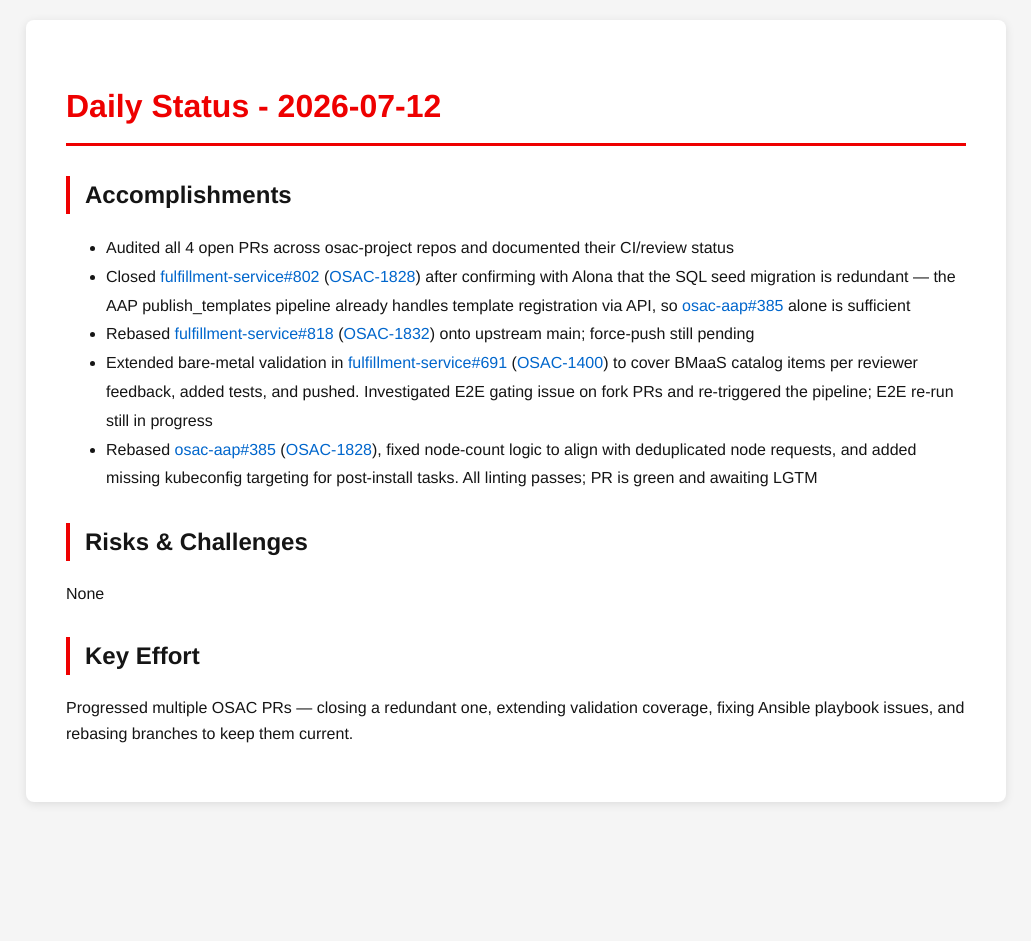
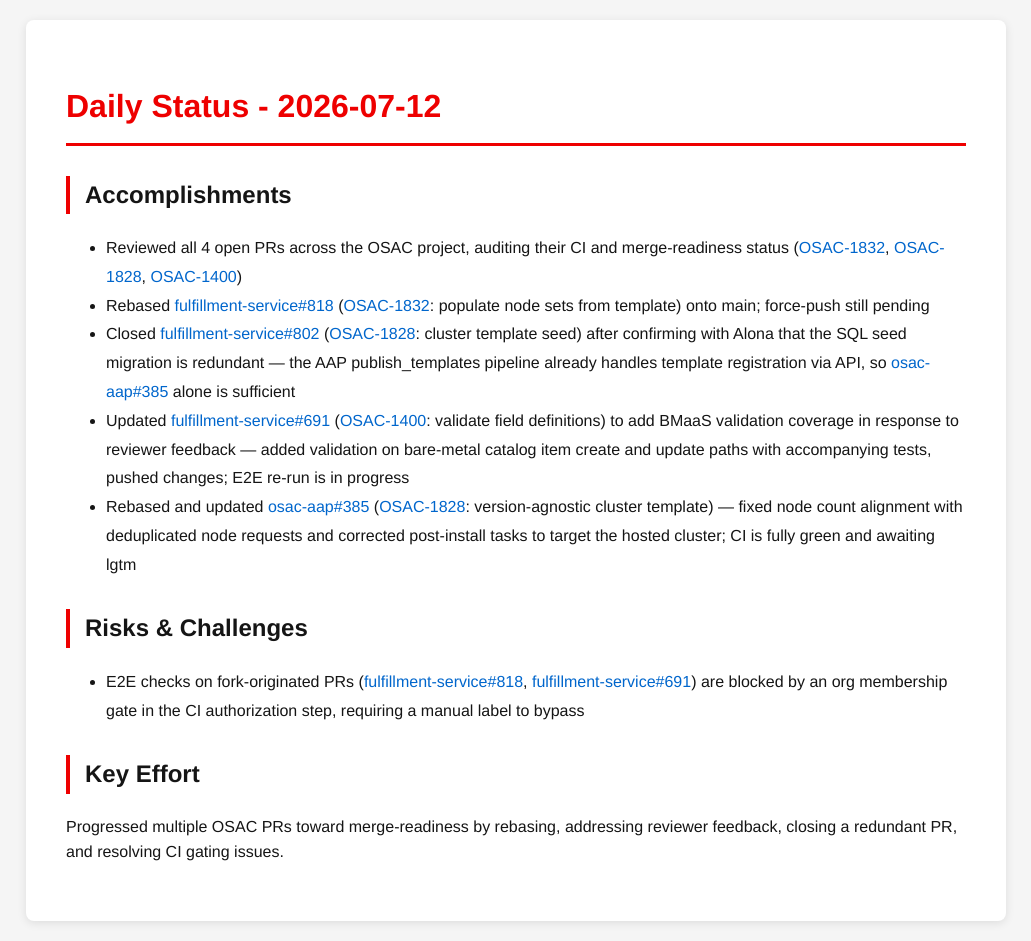
Before and after one commit to tzvatot/daily-status, a Jekyll site: the page built from 2026-07-12.md, in a window 1280 px wide. Shown: the whole page, without its empty margins (124-1155 px from the left). Built offline with Jekyll 4.4.1, drawn with Linux system fonts in a browser that asks for light colours; before the commit the page ends 900 px from its top, so only the background shows below that.

Commit message:
Daily status update - 2026-07-12

```diff
--- a/2026-07-12.md
+++ b/2026-07-12.md
@@ -7,14 +7,14 @@ date: 2026-07-12
 # Daily Status - 2026-07-12
 
 ## Accomplishments
-- Audited all 4 open PRs across osac-project repos and documented their CI/review status
-- Closed [fulfillment-service#802](https://github.com/osac-project/fulfillment-service/pull/802) ([OSAC-1828](https://redhat.atlassian.net/browse/OSAC-1828)) after confirming with Alona that the SQL seed migration is redundant — the AAP publish_templates pipeline already handles template registration via API, so [osac-aap#385](https://github.com/osac-project/osac-aap/pull/385) alone is sufficient
-- Rebased [fulfillment-service#818](https://github.com/osac-project/fulfillment-service/pull/818) ([OSAC-1832](https://redhat.atlassian.net/browse/OSAC-1832)) onto upstream main; force-push still pending
-- Extended bare-metal validation in [fulfillment-service#691](https://github.com/osac-project/fulfillment-service/pull/691) ([OSAC-1400](https://redhat.atlassian.net/browse/OSAC-1400)) to cover BMaaS catalog items per reviewer feedback, added tests, and pushed. Investigated E2E gating issue on fork PRs and re-triggered the pipeline; E2E re-run still in progress
-- Rebased [osac-aap#385](https://github.com/osac-project/osac-aap/pull/385) ([OSAC-1828](https://redhat.atlassian.net/browse/OSAC-1828)), fixed node-count logic to align with deduplicated node requests, and added missing kubeconfig targeting for post-install tasks. All linting passes; PR is green and awaiting LGTM
+- Reviewed all 4 open PRs across the OSAC project, auditing their CI and merge-readiness status ([OSAC-1832](https://redhat.atlassian.net/browse/OSAC-1832), [OSAC-1828](https://redhat.atlassian.net/browse/OSAC-1828), [OSAC-1400](https://redhat.atlassian.net/browse/OSAC-1400))
+- Rebased [fulfillment-service#818](https://github.com/osac-project/fulfillment-service/pull/818) ([OSAC-1832](https://redhat.atlassian.net/browse/OSAC-1832): populate node sets from template) onto main; force-push still pending
+- Closed [fulfillment-service#802](https://github.com/osac-project/fulfillment-service/pull/802) ([OSAC-1828](https://redhat.atlassian.net/browse/OSAC-1828): cluster template seed) after confirming with Alona that the SQL seed migration is redundant — the AAP publish_templates pipeline already handles template registration via API, so [osac-aap#385](https://github.com/osac-project/osac-aap/pull/385) alone is sufficient
+- Updated [fulfillment-service#691](https://github.com/osac-project/fulfillment-service/pull/691) ([OSAC-1400](https://redhat.atlassian.net/browse/OSAC-1400): validate field definitions) to add BMaaS validation coverage in response to reviewer feedback — added validation on bare-metal catalog item create and update paths with accompanying tests, pushed changes; E2E re-run is in progress
+- Rebased and updated [osac-aap#385](https://github.com/osac-project/osac-aap/pull/385) ([OSAC-1828](https://redhat.atlassian.net/browse/OSAC-1828): version-agnostic cluster template) — fixed node count alignment with deduplicated node requests and corrected post-install tasks to target the hosted cluster; CI is fully green and awaiting lgtm
 
 ## Risks & Challenges
-None
+- E2E checks on fork-originated PRs ([fulfillment-service#818](https://github.com/osac-project/fulfillment-service/pull/818), [fulfillment-service#691](https://github.com/osac-project/fulfillment-service/pull/691)) are blocked by an org membership gate in the CI authorization step, requiring a manual label to bypass
 
 ## Key Effort
-Progressed multiple OSAC PRs — closing a redundant one, extending validation coverage, fixing Ansible playbook issues, and rebasing branches to keep them current.
+Progressed multiple OSAC PRs toward merge-readiness by rebasing, addressing reviewer feedback, closing a redundant PR, and resolving CI gating issues.
```
